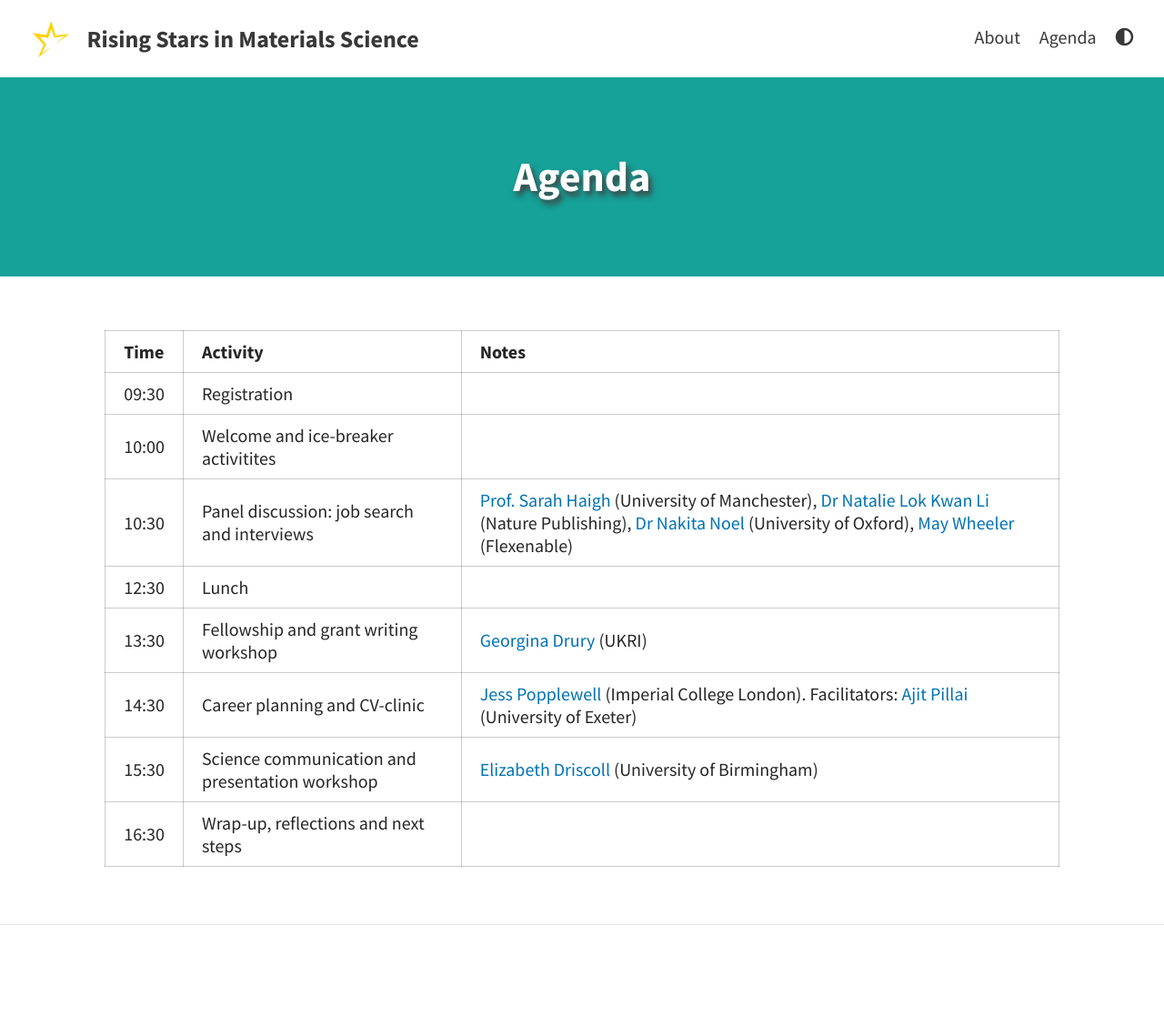
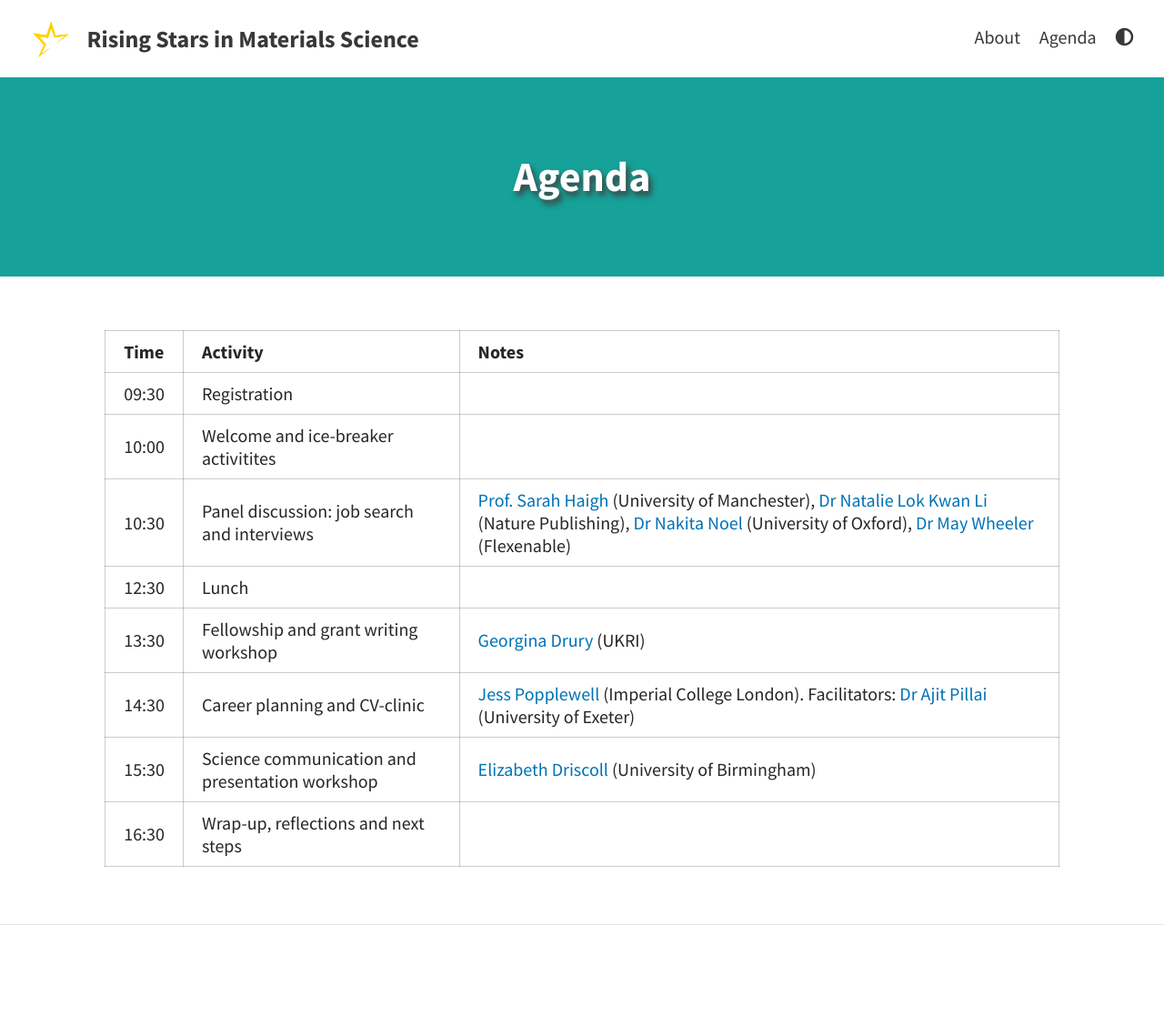
Before and after one commit to MAINSTRAEM/old_website, a Jekyll site: the page built from pages/agenda.md, in a window 1280 px wide. Shown: the whole page at 91% size. Built offline with Jekyll 4.4.1, drawn with Linux system fonts in a browser that asks for light colours.

```diff
--- a/pages/agenda.md
+++ b/pages/agenda.md
@@ -9,9 +9,9 @@ feature-img: "assets/img/blank_teal.png"
 |------|-------|-------|
 | 09:30 | Registration | |
 | 10:00 | Welcome and ice-breaker activitites | |
-| 10:30 |  Panel discussion: job search and interviews | [Prof. Sarah Haigh](https://www.research.manchester.ac.uk/portal/sarah.haigh.html) (University of Manchester), [Dr Natalie Lok Kwan Li](https://hk.linkedin.com/in/natalielilk) (Nature Publishing), [Dr Nakita Noel](https://www.physics.ox.ac.uk/our-people/noel) (University of Oxford), [May Wheeler](https://www.linkedin.com/in/may-wheeler-40b37274/) (Flexenable) |
+| 10:30 |  Panel discussion: job search and interviews | [Prof. Sarah Haigh](https://www.research.manchester.ac.uk/portal/sarah.haigh.html) (University of Manchester), [Dr Natalie Lok Kwan Li](https://hk.linkedin.com/in/natalielilk) (Nature Publishing), [Dr Nakita Noel](https://www.physics.ox.ac.uk/our-people/noel) (University of Oxford), [Dr May Wheeler](https://www.linkedin.com/in/may-wheeler-40b37274/) (Flexenable) |
 | 12:30 | Lunch |
 | 13:30 | Fellowship and grant writing workshop  | [Georgina Drury](https://uk.linkedin.com/in/georgina-drury-34a03845) (UKRI) |
-| 14:30 | Career planning and CV-clinic | [Jess Popplewell](https://www.jesspopplewell.com/) (Imperial College London). Facilitators: [Ajit Pillai](https://renewable.exeter.ac.uk/staff/ap676?sm=ap676) (University of Exeter)|
+| 14:30 | Career planning and CV-clinic | [Jess Popplewell](https://www.jesspopplewell.com/) (Imperial College London). Facilitators: [Dr Ajit Pillai](https://renewable.exeter.ac.uk/staff/ap676?sm=ap676) (University of Exeter)|
 | 15:30 | Science communication and presentation workshop | [Elizabeth Driscoll](https://www.rsc.org/prizes-funding/prizes/2021-winners/miss-elizabeth-driscoll/) (University of Birmingham) |
 | 16:30 | Wrap-up, reflections and next steps |
```
